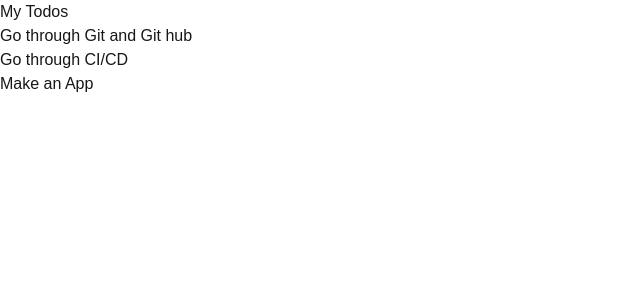
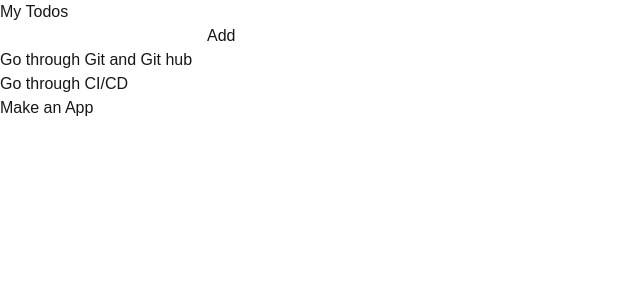
Before and after one commit to tahiratareef2710-wq/todo-fe, a Next.js app: page / in a window 1280 px wide. Shown: the top 300 px of the page, without its empty margins (0-640 px from the left). Built offline with nearby package versions, Linux system fonts and the light colour scheme.

Commit message:
ability to create new todos

```diff
--- a/app/page.tsx
+++ b/app/page.tsx
@@ -1,9 +1,28 @@
+"use client";
+
+import { useState } from "react";
+
 export default function Home () {
-  const todos = [ "Go through Git and Git hub", "Go through CI/CD" , "Make an App"]
-
+  const [todos, settodos] = useState( [ "Go through Git and Git hub", "Go through CI/CD" , "Make an App"] )
+  const [newTodo, setNewTodo] = useState("");
   return (
     <main>
       <h1> My Todos</h1>
+       {/*so e is refered to what the change is*/}
+       { /*whenever there is a change a new todo is added that change is the todo*/}
+      <input
+
+        value = {newTodo}
+        onChange= { (e) => setNewTodo(e.target.value)}/>
+
+        <button onClick= { () => {
+          if (newTodo.trim() === "")
+            return;
+          settodos ([...todos, newTodo])
+            }
+
+        // when we click the button that change gets added to the list of todos
+        }> Add</button>
       <ul>
         { todos.map ((todo) =>
         (
```
